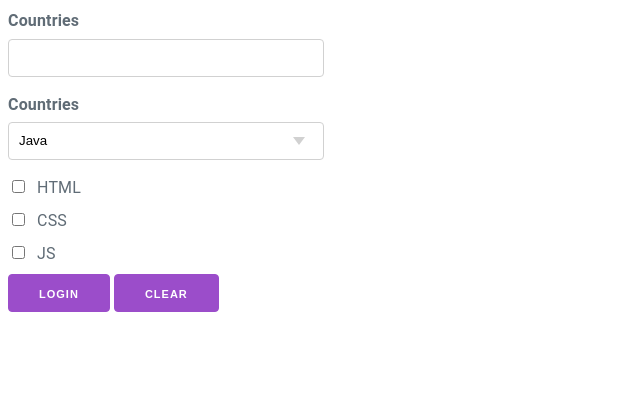
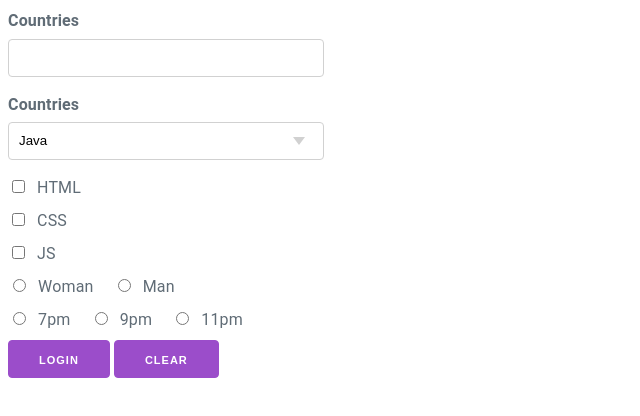
Before and after one commit to mmojahed93/reactjs-bootcamp-1400-1, a plain HTML site: page session-7/milligram.html in a window 1280 px wide. Shown: the whole page, without its empty margins (0-640 px from the left). Drawn offline with nearby package versions, Linux system fonts and the light colour scheme.

Commit message:
session-7: Radio button examples

```diff
--- a/session-7/milligram.html
+++ b/session-7/milligram.html
@@ -40,7 +40,7 @@
     <div>
         <div>
             <input id="html" type="checkbox">
-            <label for="html" class="label-inline checkbox-label" >HTML</label>
+            <label for="html" class="label-inline checkbox-label">HTML</label>
         </div>
         <div>
             <input id="CSS" type="checkbox">
@@ -52,6 +52,22 @@
         </div>
     </div>
 
+
+    <div>
+        <input id="woman" type="radio" name="gender">
+        <label for="woman" class="label-inline checkbox-label">Woman</label>
+        <input id="man" type="radio" name="gender">
+        <label for="man" class="label-inline checkbox-label">Man</label>
+    </div>
+    <div>
+        <input id="option-1" type="radio" name="time">
+        <label for="option-1" class="label-inline checkbox-label">7pm</label>
+        <input id="option-2" type="radio" name="time">
+        <label for="option-2" class="label-inline checkbox-label">9pm</label>
+        <input id="option-3" type="radio" name="time">
+        <label for="option-3" class="label-inline checkbox-label">11pm</label>
+    </div>
+
     <button class="btn btn-primary" type="submit">Login</button>
     <button class="btn btn-danger" type="reset">Clear</button>
 </form>
```
